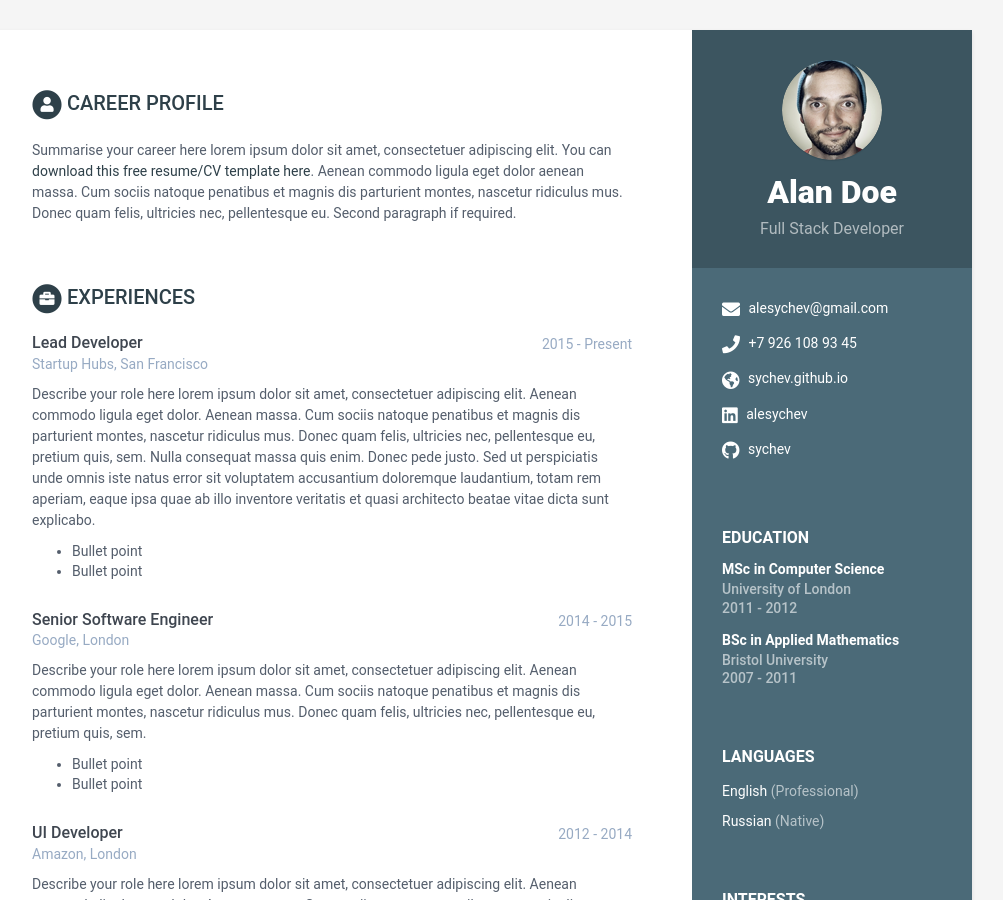
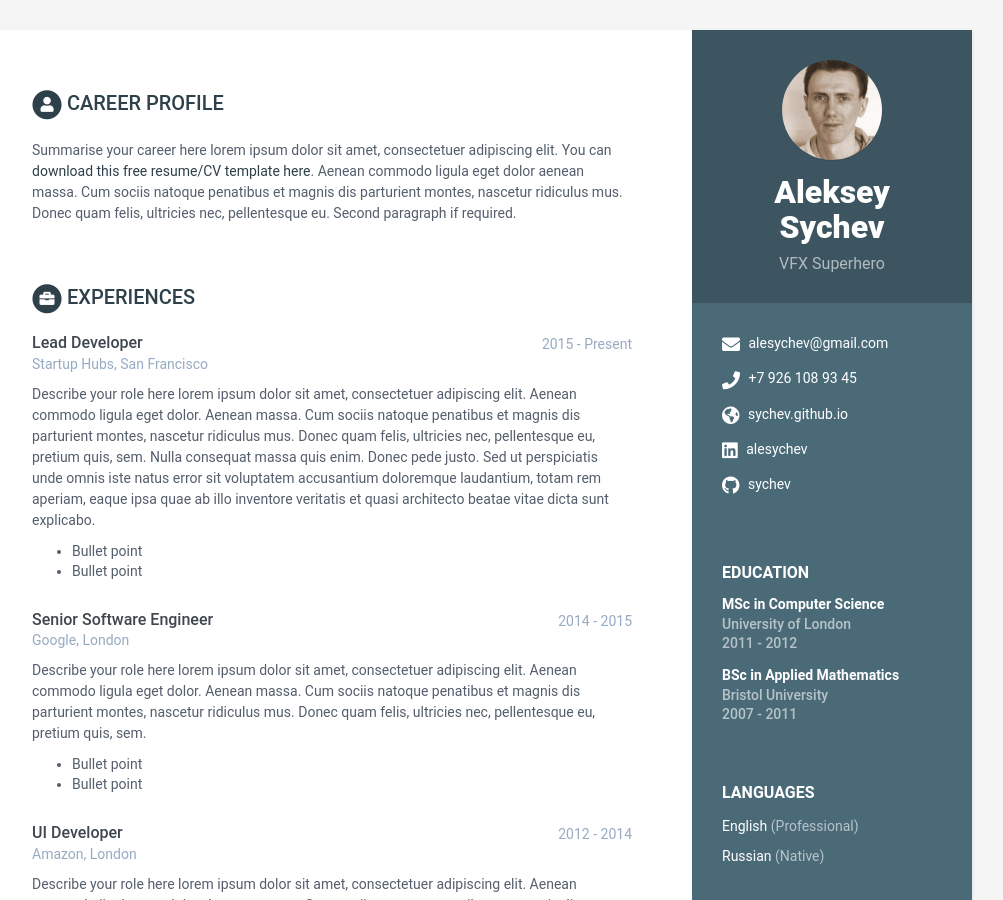
Before and after one commit to sychev/sychev.github.io, a Jekyll site: the page built from index.html, in a window 1280 px wide and 900 px high. Shown: the whole window, without its empty margins (168-1171 px from the left). Built offline with Jekyll 4.4.1, drawn with Linux system fonts in a browser that asks for light colours.

Commit message:
Change name and profile.

```diff
--- a/_data/data.yml
+++ b/_data/data.yml
@@ -3,12 +3,12 @@
 #
 
 sidebar:
-    about: True # set to False or comment line if you want to remove the "how to use?" in the sidebar
+    about: False # set to False or comment line if you want to remove the "how to use?" in the sidebar
     education: True # set to False if you want education in main section instead of in sidebar
 
     # Profile information
-    name: Alan Doe
-    tagline: Full Stack Developer
+    name: Aleksey Sychev
+    tagline: VFX Superhero
     avatar: profile.png  #place a 100x100 picture inside /assets/images/ folder and provide the name of the file below
 
     # Sidebar links
```
Also changed, not shown: assets/images/profile.png.
